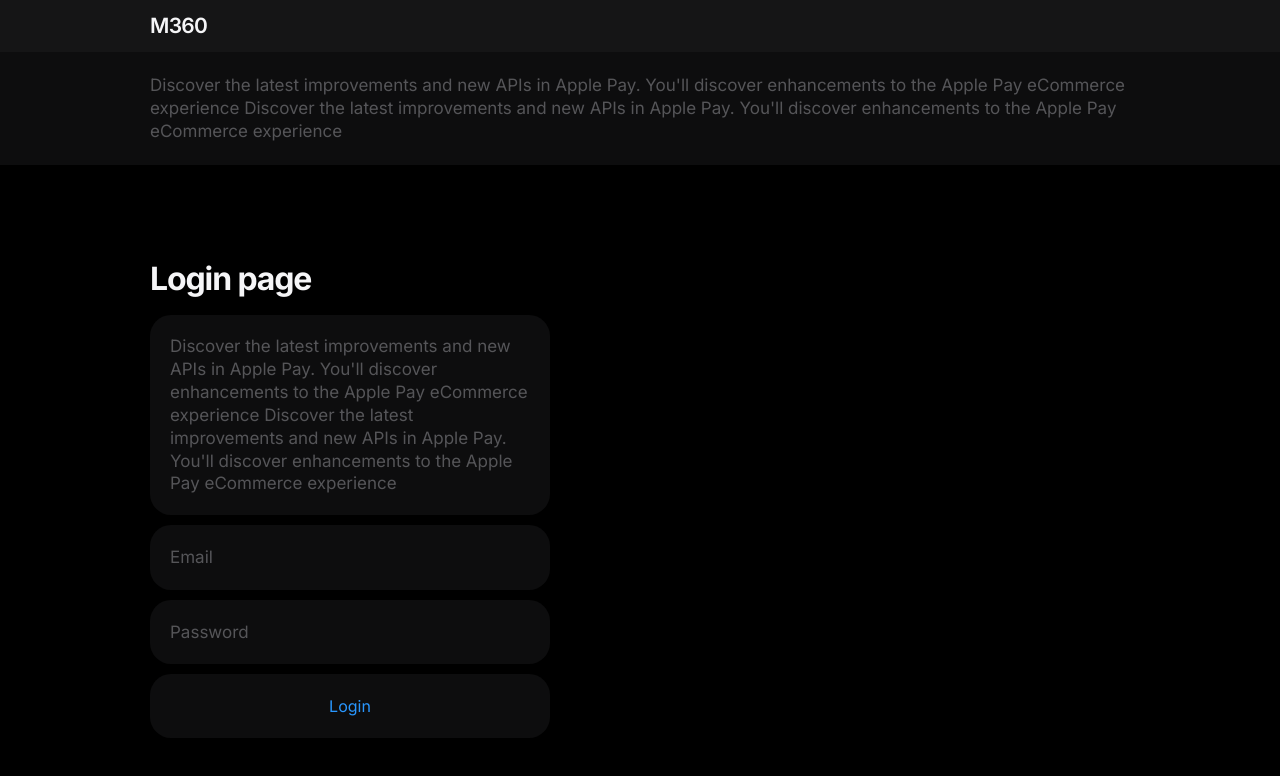
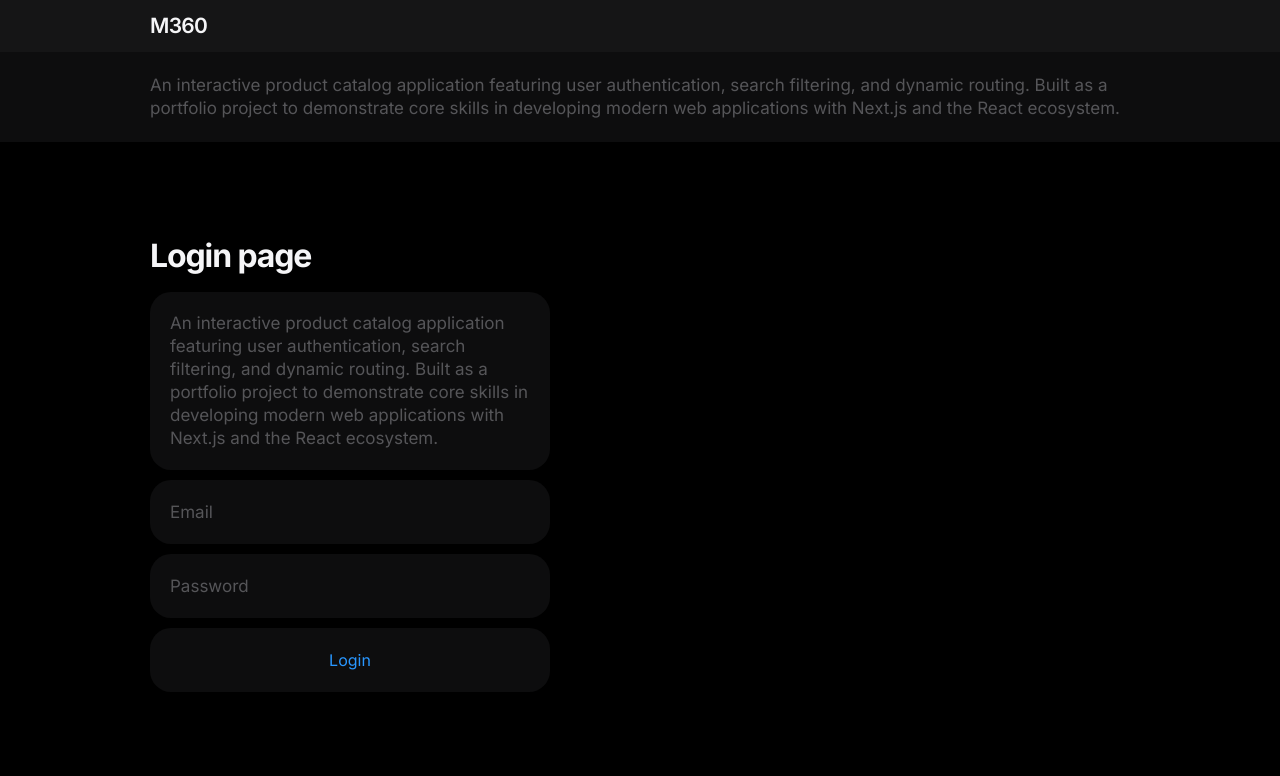
Before and after one commit to Vetttta/M360, a Next.js app: page /login in a window 1280 px wide. Shown: the top 776 px of the page. Built offline with nearby package versions, Linux system fonts and the light colour scheme.

Commit message:
Login and register page fix

```diff
--- a/app/login/page.tsx
+++ b/app/login/page.tsx
@@ -9,7 +9,7 @@ export default function Page() {
         </div>
       </div>
       <div className="bg-bg py-[22px]">
-        <p className="mx-auto text-[17px] text-light-gray-bg leading-[1.35] max-w-[1024px] px-[22px]">Discover the latest improvements and new APIs in Apple Pay. You&apos;ll discover enhancements to the Apple Pay eCommerce experience Discover the latest improvements and new APIs in Apple Pay. You&apos;ll discover enhancements to the Apple Pay eCommerce experience</p>
+        <p className="mx-auto text-[17px] text-light-gray-bg leading-[1.35] max-w-[1024px] px-[22px]">An interactive product catalog application featuring user authentication, search filtering, and dynamic routing. Built as a portfolio project to demonstrate core skills in developing modern web applications with Next.js and the React ecosystem.</p>
       </div>
       <LoginForm />
     </div>
--- a/app/register/page.tsx
+++ b/app/register/page.tsx
@@ -9,7 +9,7 @@ export default function Page() {
         </div>
       </div>
       <div className="bg-bg py-[22px]">
-        <p className="text-[17px] mx-auto text-light-gray-bg leading-[1.35] max-w-[1024px] px-[22px]">Discover the latest improvements and new APIs in Apple Pay. You&apos;ll discover enhancements to the Apple Pay eCommerce experience Discover the latest improvements and new APIs in Apple Pay. You&apos;ll discover enhancements to the Apple Pay eCommerce experience</p>
+        <p className="text-[17px] mx-auto text-light-gray-bg leading-[1.35] max-w-[1024px] px-[22px]">An interactive product catalog application featuring user authentication, search filtering, and dynamic routing. Built as a portfolio project to demonstrate core skills in developing modern web applications with Next.js and the React ecosystem.</p>
       </div>
       <RegisterForm />
     </div>
--- a/app/ui/login-form.tsx
+++ b/app/ui/login-form.tsx
@@ -13,7 +13,7 @@ export default function LoginForm() {
     <div className="max-w-bgL mx-auto max-md:w-[87.5%] max-md:max-w-[428px]">
       <div className="max-w-[400px] mt-[98px] mb-[56px] max-lg:mt-[64px] max-lg:mb-[44px] max-md:my-[54px]">
         <p className="leading-[1] text-[32px] leading-[1.125] font-bold tracking-[-0.035em] max-lg:text-[28px] max-md:text-[24px]">Login page</p>
-        <p className="mt-[20px] bg-bg p-[20px] rounded-[21px] text-[17px] text-light-gray-bg leading-[1.35]">Discover the latest improvements and new APIs in Apple Pay. You&apos;ll discover enhancements to the Apple Pay eCommerce experience Discover the latest improvements and new APIs in Apple Pay. You&apos;ll discover enhancements to the Apple Pay eCommerce experience</p>
+        <p className="mt-[20px] bg-bg p-[20px] rounded-[21px] text-[17px] text-light-gray-bg leading-[1.35]">An interactive product catalog application featuring user authentication, search filtering, and dynamic routing. Built as a portfolio project to demonstrate core skills in developing modern web applications with Next.js and the React ecosystem.</p>
         <form action={formAction}>
           <input type="text" name="email" className="mt-[10px] bg-bg border-0 text-gray text-[17px] font-normal p-[20px] rounded-[21px] w-full mt-[10px] leading-[1.4211] focus:outline-2 focus:outline-solid focus:outline-link focus:border-0 placeholder-light-gray-bg" placeholder="Email"></input>
           <input type="text" name="password" className="bg-bg border-0 text-gray text-[17px] font-normal p-[20px] rounded-[21px] w-full mt-[10px] leading-[1.4211] focus:outline-2 focus:outline-solid focus:outline-link focus:border-0 placeholder-light-gray-bg" placeholder="Password"></input>
--- a/app/ui/register-form.tsx
+++ b/app/ui/register-form.tsx
@@ -15,7 +15,7 @@ export default function RegisterForm() {
     <div className="max-w-bgL mx-auto max-md:w-[87.5%] max-md:max-w-[428px]">
       <div className="max-w-[400px] mt-[98px] mb-[56px] max-lg:mt-[64px] max-lg:mb-[44px] max-md:my-[54px]">
         <p className="leading-[1] text-[32px] leading-[1.125] font-bold tracking-[-0.035em] max-lg:text-[28px] max-md:text-[24px]">Register page</p>
-        <p className="mt-[20px] bg-bg p-[20px] rounded-[21px] text-[17px] text-light-gray-bg leading-[1.47059]">Discover the latest improvements and new APIs in Apple Pay. You&apos;ll discover enhancements to the Apple Pay eCommerce experience Discover the latest improvements and new APIs in Apple Pay. You&apos;ll discover enhancements to the Apple Pay eCommerce experience</p>
+        <p className="mt-[20px] bg-bg p-[20px] rounded-[21px] text-[17px] text-light-gray-bg leading-[1.47059]">An interactive product catalog application featuring user authentication, search filtering, and dynamic routing. Built as a portfolio project to demonstrate core skills in developing modern web applications with Next.js and the React ecosystem.</p>
         <form action={formAction}>
           <input type="text" name="name" className="mt-[10px] bg-bg border-0 text-gray text-[17px] font-normal p-[20px] rounded-[21px] w-full mt-[10px] leading-[1.4211] focus:outline-2 focus:outline-solid focus:outline-link focus:border-0 placeholder-light-gray-bg" placeholder="Name"></input>
           <div className="">
```
Also changed, not shown: 1 other file (tests, documents, lock files or other folders).
